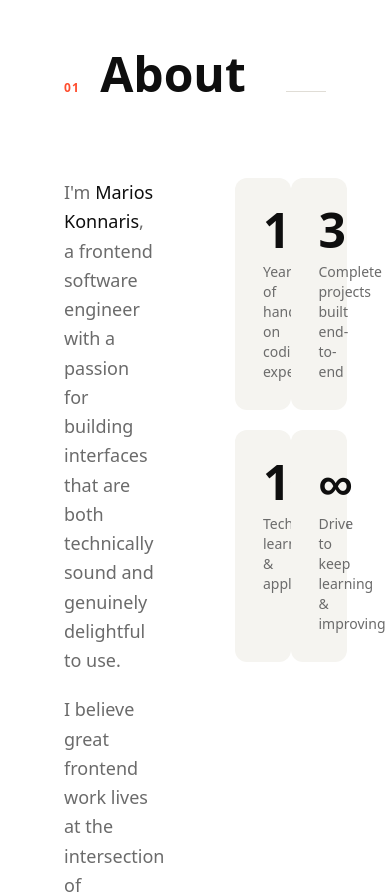
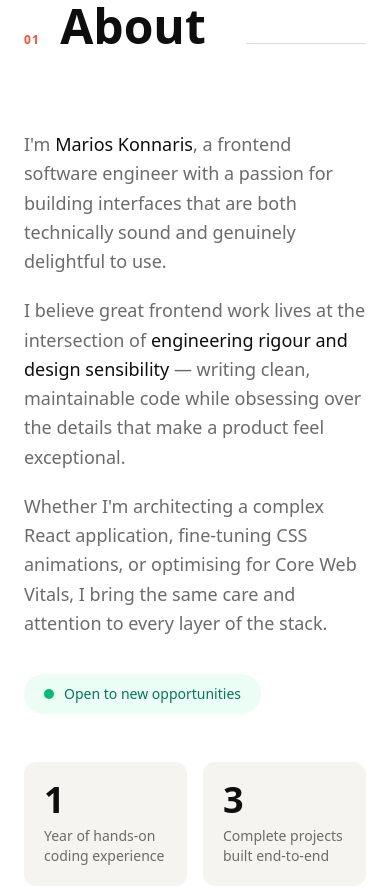
Before and after one commit to mariokonnari/Portfolio-Website, a Next.js app: page / in a window 390 px wide. Shown: the part 980-1874 px from the top of the page. Built offline with nearby package versions, Linux system fonts and the light colour scheme.

Commit message:
Updated About section for responsive mobile view

```diff
--- a/src/components/sections/About.tsx
+++ b/src/components/sections/About.tsx
@@ -24,7 +24,7 @@ export default function About() {
     const inView = useInView(ref, { once: true, margin: "-100px" });
 
     return (
-        <section id="about" ref={ref} className="bg-[var(--surface)] px-16 py-32">
+        <section id="about" ref={ref} className="bg-[var(--surface)] px-6 md:px-16 py-20 md:py-32">
             {/* Section header */}
             <motion.div
                 custom={0}
@@ -42,7 +42,7 @@ export default function About() {
                 <div className="flex-1 h-px bg-[var(--border)] ml-5" />
             </motion.div>
             {/* Content grid */}
-            <div className="grid grid-cols-2 gap-20 items-start">
+            <div className="grid grid-cols-1 md:grid-cols-2 gap-12 md:gap-20 items-start">
                 {/* Left - bio */}
                 <motion.div
                     custom={0.15}
@@ -85,7 +85,7 @@ export default function About() {
                 </motion.div>
 
                 {/* Right - stats */}
-                <div className="grid grid-cols-2 gap-5">
+                <div className="grid grid-cols-2 gap-4 md:gap-5">
                     {stats.map((stat, i) => (
                         <motion.div
                             key={stat.label}
@@ -93,9 +93,9 @@ export default function About() {
                             variants={fadeUp}
                             initial="hidden"
                             animate={inView ? "visible" : "hidden"}
-                            className="bg-[var(--bg)] rounded-xl p-7 group hover:-translate-y-1 hover:shadow-xl transition-all duration-300"
+                            className="bg-[var(--bg)] rounded-xl p-5 md:p-7 group hover:-translate-y-1 hover:shadow-xl transition-all duration-300"
                         >
-                            <div className="font-black text-5xl leading-none tracking-tight mb-2">
+                            <div className="font-black text-4xl md:text-5xl leading-none tracking-tight mb-2">
                                 {stat.num.endsWith("+") ? (
                                     <>
                                         {stat.num.slice(0, -1)}
```
